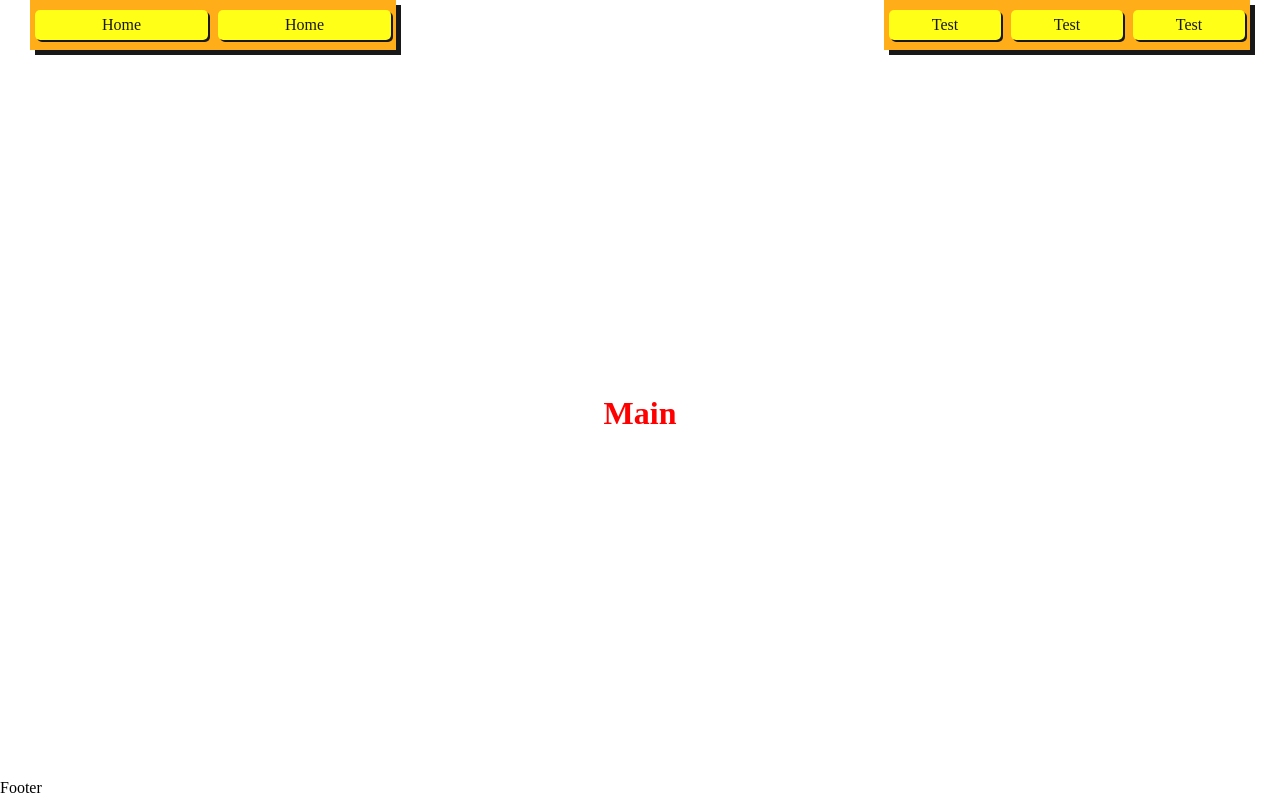
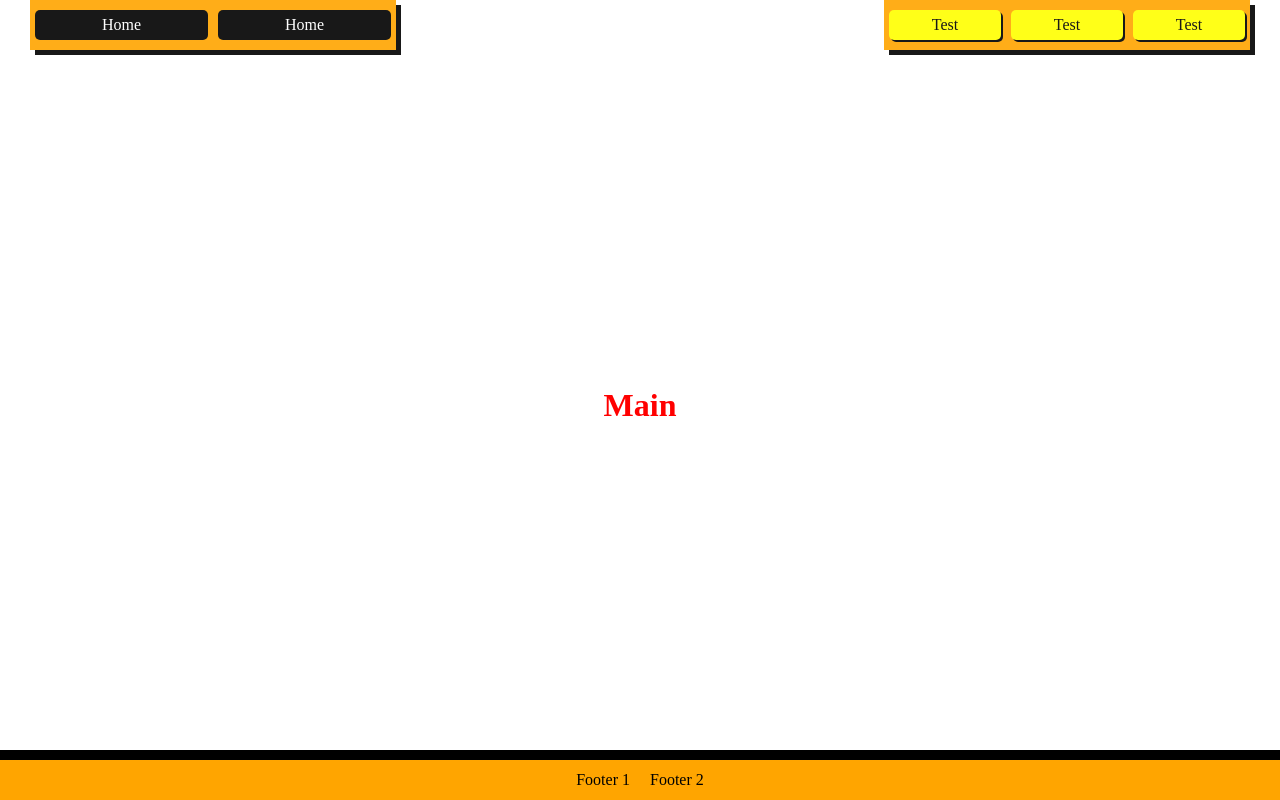
Before and after one commit to TAPAKAHOKOT/django_learning_coolsite, a Django app: page / in a window 1280 px wide. Run offline with Django 4.2, Linux system fonts and the light colour scheme; style sheets or scripts are compiled from the project's sources; some libraries are stand-ins or nearby versions.

Commit message:
(add): variables in base.html

```diff
--- a/coolsite/views.py
+++ b/coolsite/views.py
@@ -2,8 +2,10 @@ from django.shortcuts import render
 
 
 def home_view(request):
-    return render(request, 'home.html')
+    args = {'active_menu': 'home'}
+    return render(request, 'home.html', args)
 
 
 def test_view(request):
-    return render(request, 'test.html')
+    args = {'active_menu': 'test'}
+    return render(request, 'test.html', args)
--- a/static/base/sass/base.scss
+++ b/static/base/sass/base.scss
@@ -50,6 +50,18 @@
                 box-shadow: 0px 0px 0px black;
                 color: #fff;
             }
+
+            a.active {
+                background-color: #000;
+                color: #fff;
+                box-shadow: 0px 0px 0px black;
+            }
+
+            a.active:hover {
+                background-color: yellow;
+                box-shadow: 2px 2px 0px black;
+                color: #000;
+            }
         }
     }
 
@@ -58,3 +70,28 @@
 .content {
     flex-grow: 1;
 }
+
+.footer {
+    display: flex;
+    flex-direction: row;
+    justify-content: center;
+    align-items: center;
+    background-color: orange;
+    box-shadow: 0px -10px 0px black;
+    width: 100%;
+    height: 40px;
+    transition: 0.5s;
+
+    .footer__container {
+        display: flex;
+
+        .footer__text {
+            color: #000;
+            margin: 0px 10px;
+        }
+    }
+
+    &:hover {
+        box-shadow: 0px 0px 0px black;
+    }
+}
--- a/static/home/sass/home.css
+++ b/static/home/sass/home.css
@@ -1,9 +1,7 @@
 .content {
   display: flex;
   justify-content: center;
-  align-items: center;
-  width: 100%;
-  height: 100%; }
+  align-items: center; }
   .content h1 {
     color: red; }
 
--- a/static/home/sass/home.scss
+++ b/static/home/sass/home.scss
@@ -2,8 +2,6 @@
     display: flex;
     justify-content: center;
     align-items: center;
-    width: 100%;
-    height: 100%;
 
     h1 {
       color: red;
--- a/templates/base.html
+++ b/templates/base.html
@@ -14,15 +14,15 @@
             <div class="header">
                 <div class="header__part">
                     <div class="header__container">
-                        <a href="/">Home</a>
-                        <a href="/">Home</a>
+                        <a href="/" class="{% if active_menu == 'home' %}active{% endif %}">Home</a>
+                        <a href="/" class="{% if active_menu == 'home' %}active{% endif %}">Home</a>
                     </div>
                 </div>
                 <div class="header__part">
                     <div class="header__container">
-                        <a href="/test">Test</a>
-                        <a href="/test">Test</a>
-                        <a href="/test">Test</a>
+                        <a href="/test" class="{% if active_menu == 'test' %}active{% endif %}">Test</a>
+                        <a href="/test" class="{% if active_menu == 'test' %}active{% endif %}">Test</a>
+                        <a href="/test" class="{% if active_menu == 'test' %}active{% endif %}">Test</a>
                     </div>
                 </div>
             </div>
@@ -30,7 +30,14 @@
                 {% block content %}{% endblock %}
             </div>
             <div class="footer">
-                Footer
+                <div class="footer__container">
+                    <div class="footer__text">
+                        Footer 1
+                    </div>
+                    <div class="footer__text">
+                        Footer 2
+                    </div>
+                </div>
             </div>
         </div>
     </body>
```
Also changed, not shown: static/base/sass/base.css (+26 -0 lines), static/test/sass/test.css (+1 -3 lines), static/test/sass/test.scss (+0 -2 lines), 3 other files.
